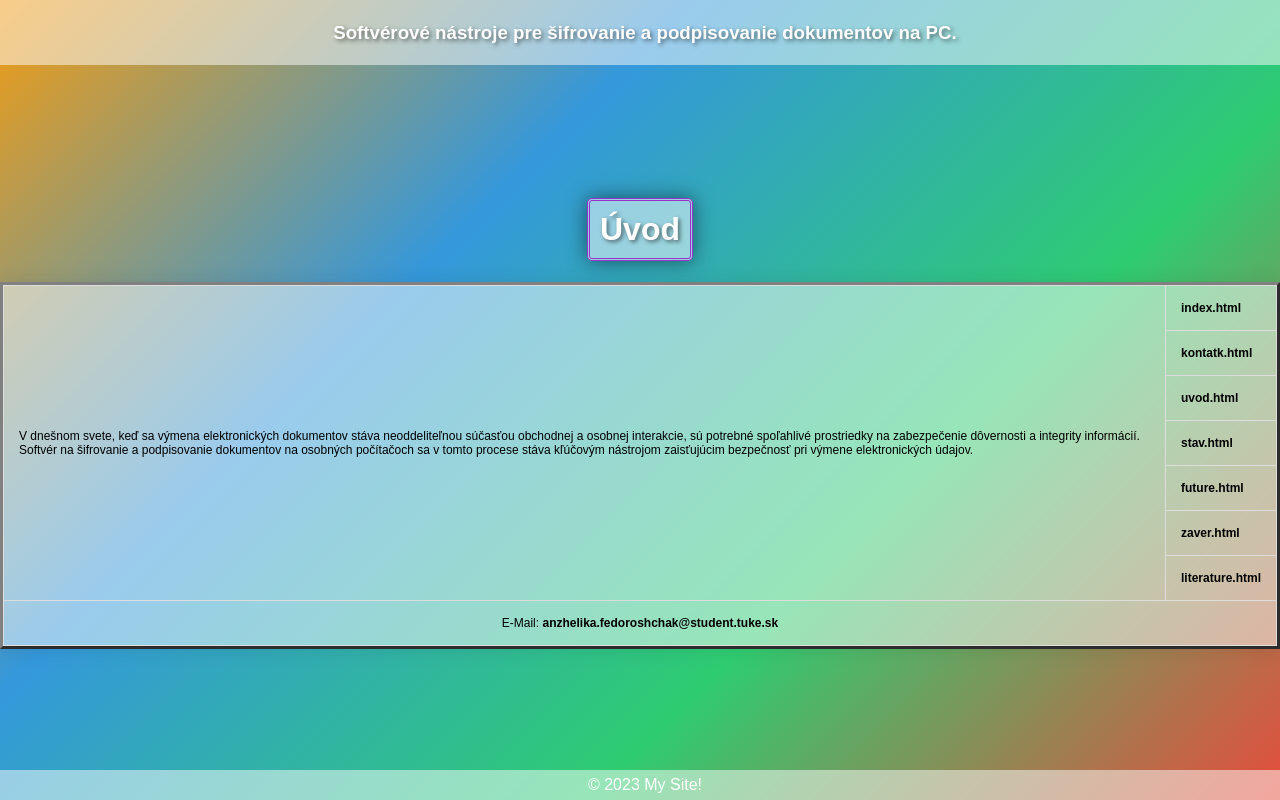
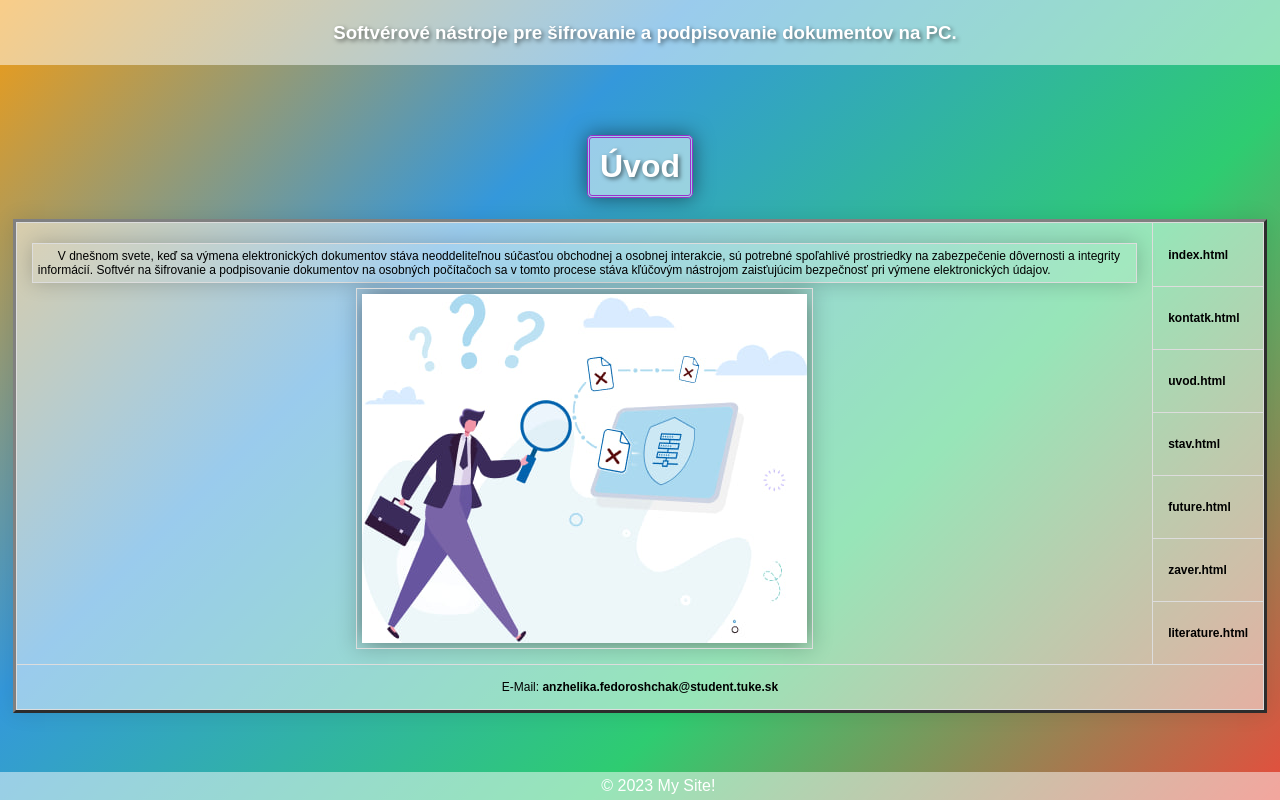
Before and after one commit to serofff/spsite, a plain HTML site: page uvod.html in a window 1280 px wide. Drawn offline with Linux system fonts and the light colour scheme.

Commit message:
Add files via upload

```diff
--- a/css/style.css
+++ b/css/style.css
@@ -86,6 +86,7 @@ table {
     background-color: rgba(255, 255, 255, 0.5);
     box-shadow: 0 0 20px rgba(0, 0, 0, 0.1);
     max-height: 100vh;
+    max-width: 98%;
     overflow-y: auto;
     display: flex;
     flex-direction: column;
@@ -182,3 +183,20 @@ text-align: center;
     border: 1px solid #ddd;
     padding: 5px;
 }
+
+p {
+    margin: 0;
+    text-indent: 3ch;
+}
+
+.texttable{
+border-collapse: collapse;
+background-color: rgba(255, 255, 255, 0.1);
+box-shadow: 0 0 20px rgba(0, 0, 0, 0.2);
+overflow-y: auto;
+width: fit-content;
+margin: 0 auto;
+border: 1px solid #ddd;
+padding: 5px;
+margin-top: 5px;
+}
--- a/uvod.html
+++ b/uvod.html
@@ -5,6 +5,16 @@
     <meta name="viewport" content="width=device-width, initial-scale=1.0">
     <title>uvod</title>
     <link rel="stylesheet" href="css/style.css">
+    <style>
+        /* Стилі для зображення з тінню */
+        img {
+            box-shadow: 0 0 25px rgba(0, 0, 0, 0.5);
+            max-width: 100%;
+            height: auto;
+            display: block;
+            margin: 0 auto;
+        }
+    </style>
 </head>
 <body>
     <header>
@@ -16,8 +26,14 @@
 <table border="3">
     <tr>
         <td rowspan="7">
+    <div class="texttable">
 
-            V dnešnom svete, keď sa výmena elektronických dokumentov stáva neoddeliteľnou súčasťou obchodnej a osobnej interakcie, sú potrebné spoľahlivé prostriedky na zabezpečenie dôvernosti a integrity informácií. Softvér na šifrovanie a podpisovanie dokumentov na osobných počítačoch sa v tomto procese stáva kľúčovým nástrojom zaisťujúcim bezpečnosť pri výmene elektronických údajov.</td>
+<p>
+    V dnešnom svete, keď sa výmena elektronických dokumentov stáva neoddeliteľnou súčasťou obchodnej a osobnej interakcie, sú potrebné spoľahlivé prostriedky na zabezpečenie dôvernosti a integrity informácií. Softvér na šifrovanie a podpisovanie dokumentov na osobných počítačoch sa v tomto procese stáva kľúčovým nástrojom zaisťujúcim bezpečnosť pri výmene elektronických údajov.
+</p></div><div class="texttable">
+<img src="images/2.jpg" alt=""></div>
+
+        </td>
 
         <td><a href="index.html">index.html</a></td>
     </tr>
```
Also changed, not shown: images/2.jpg (added).
